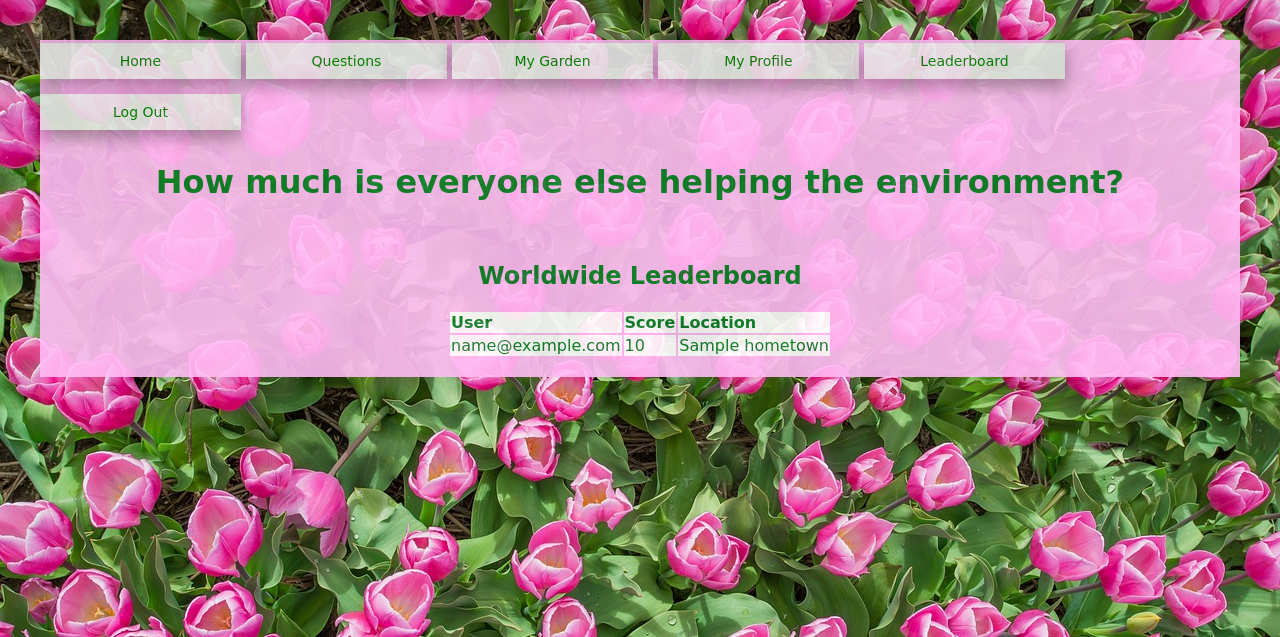
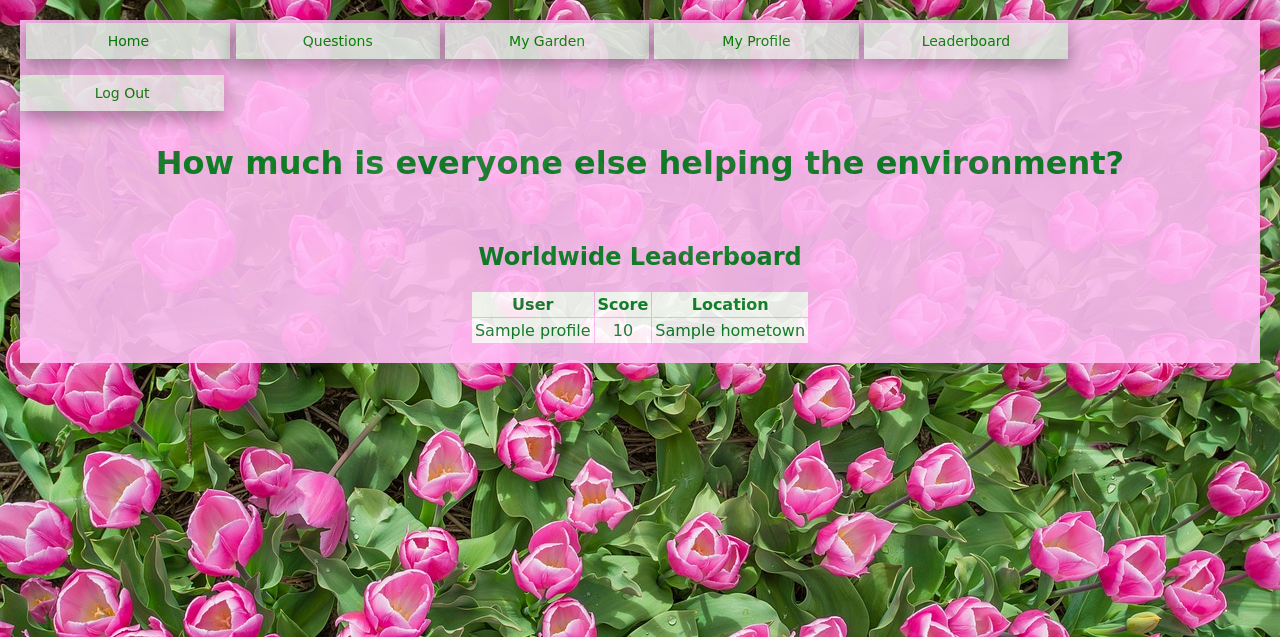
Before and after one commit to komal15/hackcmu, a Python web app: template carbongarden/templates/leaderboard.html in a window 1280 px wide. Shown: the top 637 px of the page. Run offline with Jinja, Linux system fonts and the light colour scheme; the template is opened without the code that fills it: most values are stand-ins (such as "Sample title", 1, 10 or a date in 2020).

Commit message:
Leaderboard

```diff
--- a/carbongarden/stylesheets/hackcmustyle.css
+++ b/carbongarden/stylesheets/hackcmustyle.css
@@ -48,8 +48,9 @@ a, a:visited{
     text-align: center;
     text-decoration: none;
     display: inline-block;
-		width:13.41%;
+		width:13.25%;
 		min-width: 80px;
+		margin-left:.5%;
 		margin-top:.25%;
 		margin-bottom: 1%;
     font-size: 14px;
@@ -70,7 +71,7 @@ a, a:visited{
     text-align: center;
     text-decoration: none;
     display: inline-block;
-		width:13.41%;
+		width:13.25%;
 		min-width: 80px;
 		margin-top:.25%;
 		margin-bottom:1%;
@@ -92,7 +93,7 @@ a, a:visited{
     text-align: center;
     text-decoration: none;
     display: inline-block;
-		width:13.41%;
+		width:13.25%;
 		min-width:80px;
 		margin-top:.25%;
 		margin-bottom:1%;
@@ -114,7 +115,7 @@ a, a:visited{
     text-align: center;
     text-decoration: none;
     display: inline-block;
-		width:13.41%;
+		width:13.25%;
 		min-width:80px;
 		margin-top:.25%;
 		margin-bottom:1%;
@@ -136,7 +137,7 @@ a, a:visited{
     text-align: center;
     text-decoration: none;
     display: inline-block;
-		width:13.41%;
+		width:13.25%;
 		min-width:80px;
 		margin-top:.25%;
 		margin-bottom:1%;
@@ -158,8 +159,9 @@ a, a:visited{
     text-align: center;
     text-decoration: none;
     display: inline-block;
-		width:13.41%;
+		width:13.25%;
 		min-width:80px;
+		margin-right:.5%;
 		margin-top:.25%;
 		margin-bottom:1%;
     font-size: 14px;
--- a/carbongarden/templates/leaderboard.html
+++ b/carbongarden/templates/leaderboard.html
@@ -6,7 +6,7 @@
     <title> Leaderboard </title>
   </head>
   <body>
-    <body style="margin:20px;padding:20px">
+    <body style="margin:10px;padding:10px">
     <div class= "leaderboard">
       <a href="/" class = "button1">Home</a>
       <a href="/questions" class = "button2">Questions</a>
@@ -18,22 +18,22 @@
 </h1> <br>
 
 <h2> <center> Worldwide Leaderboard </center> </h2>
-<table style="margin:0px auto">
+<table style="margin:0px auto" cellspacing=1 cellpadding=3>
   <colgroup>
-    <col span="3" style="background-color:white">
+    <col span="3" style="background-color:white;padding:1px">
 
   </colgroup>
 
   <tr>
-    <th>User</th>
-    <th>Score</th>
-    <th>Location</th>
+    <th><center>User</center></th>
+    <th><center>Score</center></th>
+    <th><center>Location</center></th>
   </tr>
 
     {% for profile in profiles %}
   <tr>
-    <td>{{profile.email}}</td>
-    <td>{{profile.score}}</td>
+    <td>{{profile.name}}</td>
+    <td><center>{{profile.score}}</center></td>
     <td>{{profile.hometown}}</td>
   </tr>
 
--- a/carbongarden/templates/myprofile.html
+++ b/carbongarden/templates/myprofile.html
@@ -7,7 +7,7 @@
   </head>
   <body>
 <div class = "questions">
-  <body style="margin:20px;padding:20px">
+  <body style="margin:10px;padding:10px">
     <a href="/" class = "button1">Home</a>
     <a href="/questions" class = "button2">Questions</a>
     <a href="/mygarden" class = "button3" >My Garden</a>
--- a/carbongarden/templates/questions.html
+++ b/carbongarden/templates/questions.html
@@ -6,7 +6,7 @@
     <link href="../stylesheets/hackcmustyle.css" rel="stylesheet">
   </head>
   <body>
-    <body style="margin:20px;padding:20px">
+    <body style="margin:10px;padding:10px">
       <div class="questions">
       <a href="/" class = "button1">Home</a>
       <a href="/questions" class = "button2">Questions</a>
--- a/carbongarden/templates/welcome.html
+++ b/carbongarden/templates/welcome.html
@@ -10,7 +10,7 @@
 
   <body>
     <div class = "questions">
-    <body style="margin:20px;padding:20px">
+    <body style="margin:10px;padding:10px">
     <a href="/" class = "button1">Home</a>
     <a href="/questions" class = "button2">Questions</a>
     <a href="/mygarden" class = "button3" >My Garden</a>
```
Also changed, not shown: 1 other file.
